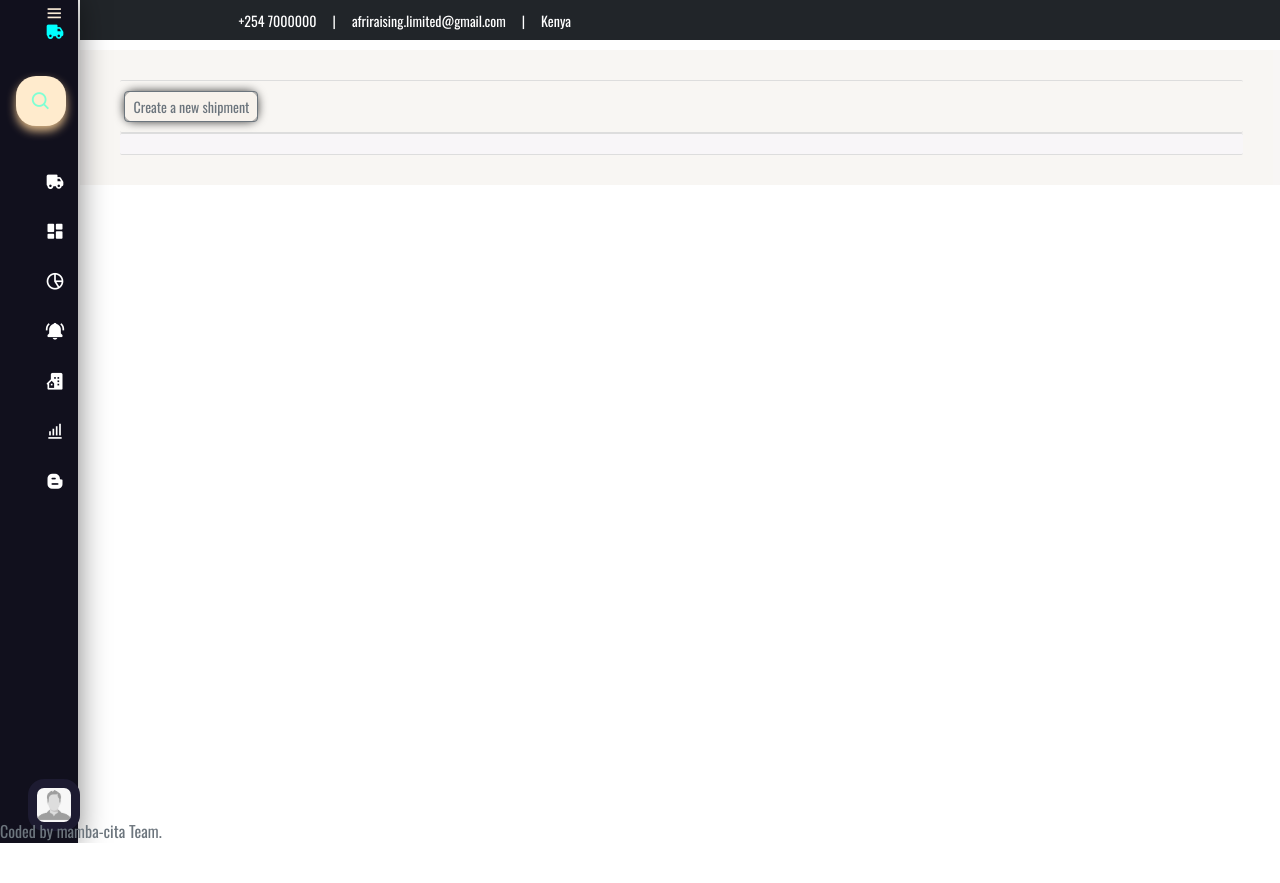
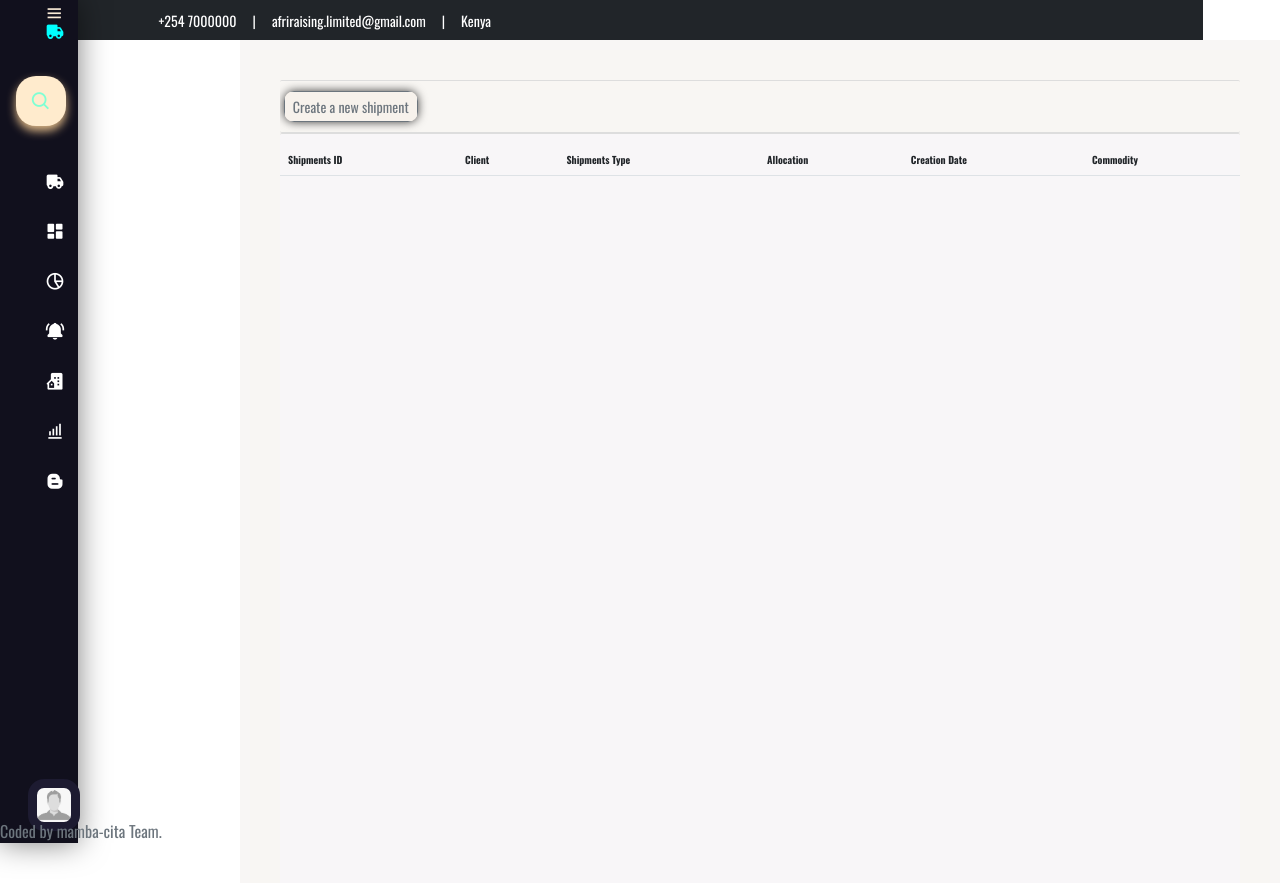
Before and after one commit to Mamba-cita/RAISINGLIMITED, a Flask app: page /home in a window 1280 px wide. Before the commit the page ends 843 px from the top, so only its background shows below. Run offline with Flask 2, Linux system fonts and the light colour scheme; the visitor is signed in with stand-in values (Sample User, id 1); data comes from the database, SQL or seed files in the repository; data that the repository does not hold is empty; style sheets or scripts are compiled from the project's sources; some libraries are stand-ins or nearby versions.

Commit message:
tables loop

```diff
--- a/app/static/css/public/public.scss
+++ b/app/static/css/public/public.scss
@@ -287,17 +287,20 @@ body {
   font-size: 12px;
 }
 
-.main-content {
+.main_container {
   position: absolute;
   height: 100%;
   width: calc(100% - 240px);
   //width: 90%;
   left: 240px;
+  overflow: auto;
   transition: all 0.5s ease;
+
 
 
   .content-area {
     padding: 10px 5px ;
+    overflow: auto;
   }
 }
 
@@ -305,6 +308,7 @@ body {
   left: 80px;
   transition: all 0.5s ease;
   width:94%;
+  overflow: auto;
 }
 
 @media (max-width: 400px) {
--- a/app/static/scss/internal_app/index/index_base.scss
+++ b/app/static/scss/internal_app/index/index_base.scss
@@ -3,6 +3,7 @@
   background:rgb(248, 246, 245);
   width: auto;
   height: 100%;
+  overflow: auto;
 }
 .container_home_page{
   background:rgb(248, 246, 243);
@@ -10,6 +11,7 @@
   margin: 10px;
   width: auto;
   height: 100%;
+  overflow: auto;
 }
 .shipment_home_header{
   display: flex;
@@ -18,6 +20,7 @@
   border-bottom: 1px solid rgb(221, 221, 221);
   border-top: 1px solid rgb(221, 221, 221);
   border-radius:2px;
+  overflow: auto;
 }
 .shipment_allocation{
 
@@ -25,12 +28,14 @@
   border-radius: 10px;
   margin-left:75%;
   box-shadow: 0px 0px 10px 0px rgba(0,0,0,0.75);
+  overflow: auto;
 }
 .new_shipment{
   background: rgb(247, 242, 236);
   border-radius: 10px;
   margin-left:0.4%;
   box-shadow: 0px 0px 10px 0px rgba(0,0,0,0.75);
+  overflow: auto;
 }
 
 .shipment_display_body{
--- a/app/static/scss/internal_app/users/updateuser/updateuser.scss
+++ b/app/static/scss/internal_app/users/updateuser/updateuser.scss
@@ -4,6 +4,7 @@
     //background:red;
     width:100%;
     max-height:100%;
+    overflow: auto;
 }
 
 .container_form{
@@ -13,6 +14,7 @@
     margin:10px;
     height:100%;
     width:99.2%;
+    overflow: auto;
 }
 .container{
     background:rgb(250, 250, 245);
--- a/app/static/scss/web_index/base/base.scss
+++ b/app/static/scss/web_index/base/base.scss
@@ -10,7 +10,7 @@
     max-height:100%;
     padding-top:70px;
     background-color:#f5f5f5;
-
+    overflow: auto;
 }
 .container_footer{
     width:100%;
--- a/app/static/scss/web_index/posts/add_post.scss
+++ b/app/static/scss/web_index/posts/add_post.scss
@@ -6,6 +6,7 @@
     height: 100%;
     padding-left:10px;
     padding-right:25px;
+    overflow: auto;
 
 }
 .form{
--- a/app/templates/internal_app/admin/home/home.html
+++ b/app/templates/internal_app/admin/home/home.html
@@ -32,9 +32,7 @@
           </div>
       </div>
       <div class="shipment_display_body">
-          {% for Shipments in shipments%}
-
-              <table class="table table-striped">
+          <table class="table table-striped">
                   <thead class="thead-dark">
                     <tr>
                       <th scope="col" >Shipments ID</th>
@@ -47,6 +45,7 @@
                   </thead>
                   <tbody>
 
+                    {% for Shipments in shipments%}
                     <tr>
 
                       <td>{{Shipments.ron}}</td>
@@ -57,10 +56,9 @@
                       <td>{{Shipments.commodity}}</td>
 
                     </tr>
+                    {%endfor%}
                   </tbody>
-
                 </table>
-         {% endfor%}
 
       </div>
       </div>
```
Also changed, not shown: app/templates/internal_app/admin/home/shipments.html (+5 -4 lines).
